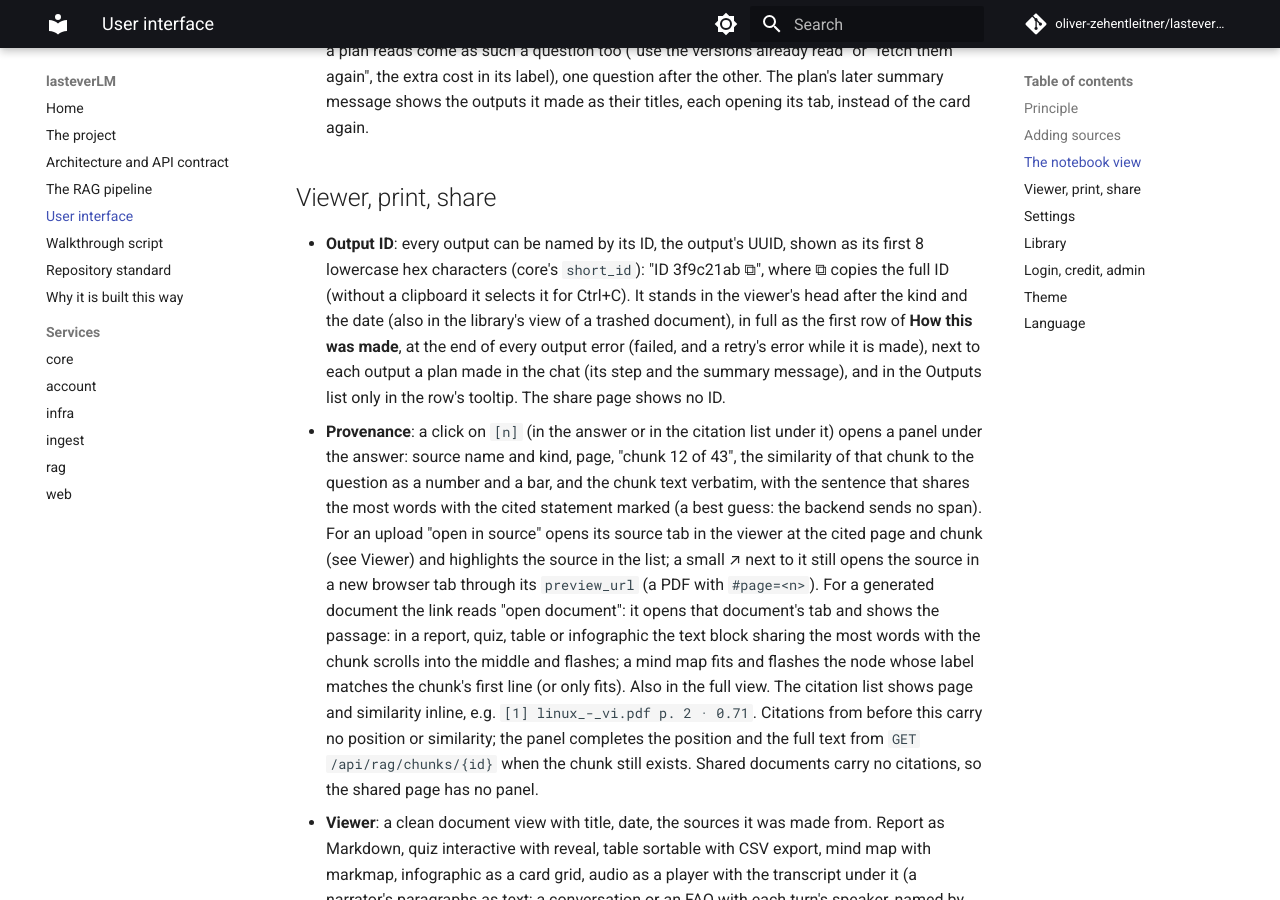
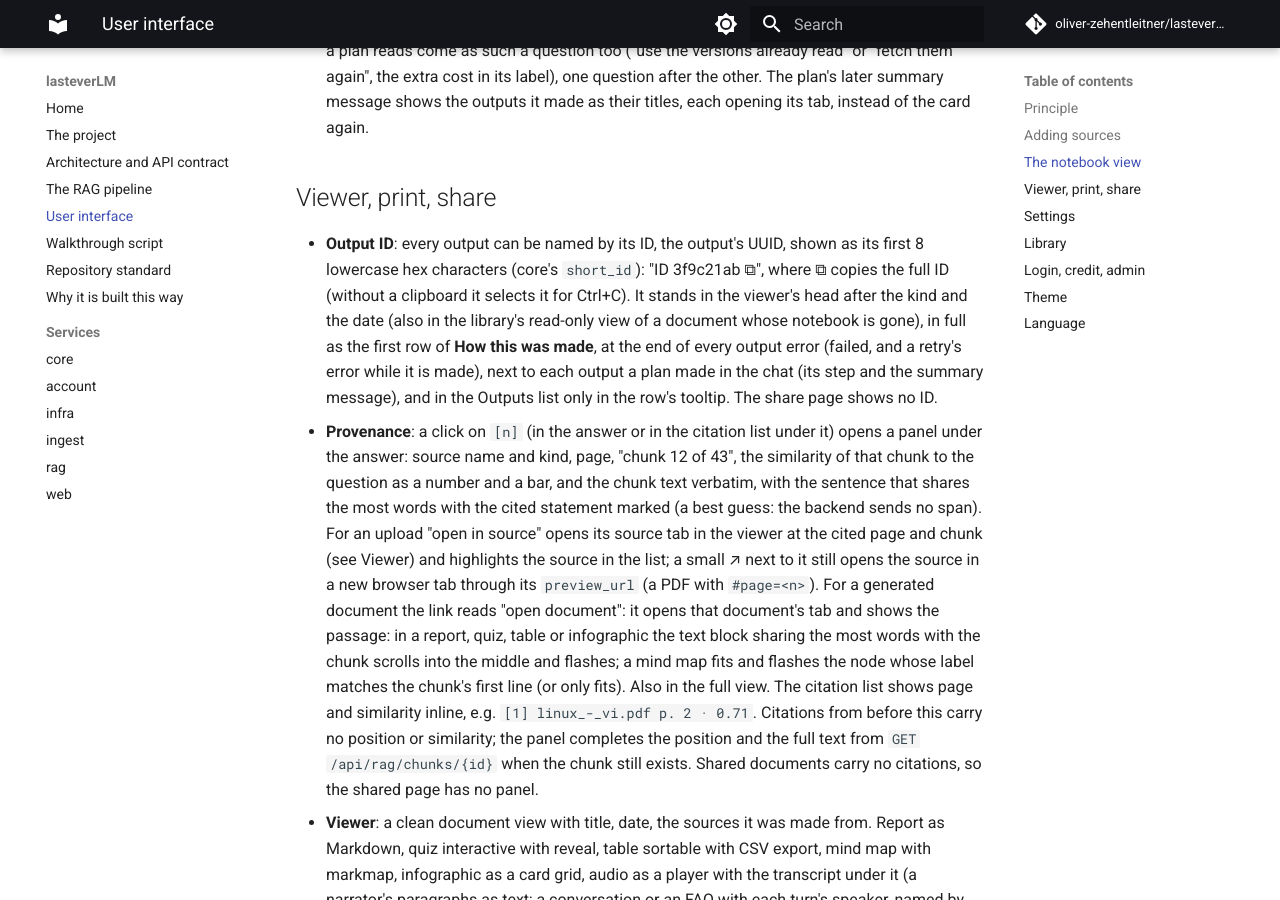
Before and after one commit to oliver-zehentleitner-aigent/lasteverLM, an MkDocs documentation site: the page built from docs/ui.md, in a window 1280 px wide and 900 px high, scrolled down 7156 px. Built offline with MkDocs 1.6.1 and Material for MkDocs 9.7.7, drawn with Linux system fonts in a browser that asks for light colours; comment, search, counter and statistics services are not loaded.

Commit message:
docs/ui: the read-only document view, not a trashed one

```diff
--- a/docs/ui.md
+++ b/docs/ui.md
@@ -382,7 +382,8 @@ opens the notebook.
   shown as its first 8 lowercase hex characters (core's `short_id`):
   "ID 3f9c21ab ⧉", where ⧉ copies the full ID (without a clipboard it
   selects it for Ctrl+C). It stands in the viewer's head after the kind
-  and the date (also in the library's view of a trashed document), in full as the first row of **How this was made**, at
+  and the date (also in the library's read-only view of a
+  document whose notebook is gone), in full as the first row of **How this was made**, at
   the end of every output error (failed, and a retry's error while it
   is made), next to each output a plan made in the chat (its step and
   the summary message), and in the Outputs list only in the row's
```
